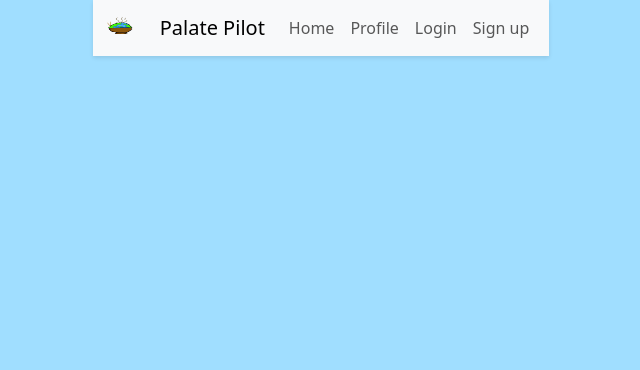
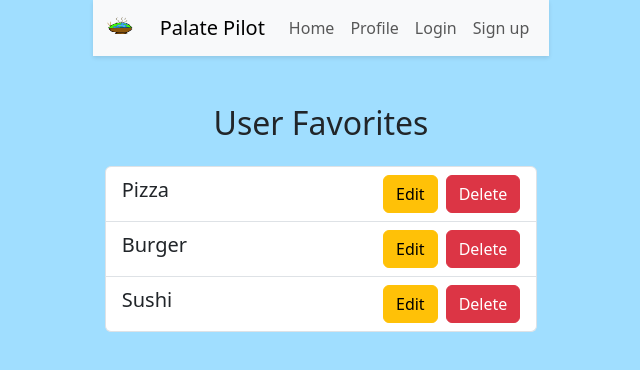
Before and after one commit to rSchleckser/Palate-Pilot-Frontend, a React (Vite) app: page /userfavorites in a window 1280 px wide. Shown: the top 370 px of the page, without its empty margins (319-959 px from the left). Built offline with nearby package versions, Linux system fonts and the light colour scheme.

Commit message:
feat: add user favorites page, frontend

```diff
--- a/src/App.jsx
+++ b/src/App.jsx
@@ -8,6 +8,7 @@ import SignUp from './components/signUp';
 import Review from './components/Review';
 import ProfilePage from './components/ProfilePage';
 import UserReviews from './components/UserReviews';
+import UserFavorites from './components/UserFavorites';
 import * as palatePilotService from './services/palatePilotService';
 import Card from './components/Card';
 import './App.css';
@@ -124,6 +125,7 @@ function App() {
           }
         />
         <Route path='/userreviews' element={<UserReviews />} />
+        <Route path='/userfavorites' element={<UserFavorites />} />
         <Route path='/reviews' element={<Review />} />
       </Routes>
 
--- /dev/null
+++ b/src/components/UserFavorites.jsx
@@ -0,0 +1,125 @@
+import { useState } from 'react';
+import {
+  Container,
+  ListGroup,
+  Button,
+  Alert,
+  Form,
+  Modal,
+} from 'react-bootstrap';
+import axios from 'axios';
+
+const UserFavorites = () => {
+  // Fake favorites data
+  const [favorites, setFavorites] = useState([
+    { _id: '1', name: 'Pizza' },
+    { _id: '2', name: 'Burger' },
+    { _id: '3', name: 'Sushi' },
+  ]);
+  const [error, setError] = useState(null);
+  const [editModalShow, setEditModalShow] = useState(false);
+  const [currentFavorite, setCurrentFavorite] = useState(null);
+  const [updatedName, setUpdatedName] = useState('');
+
+  const handleDelete = async (favoriteId) => {
+    try {
+      // Simulate deletion
+      await axios.delete(`/api/favorites/${favoriteId}`);
+      setFavorites(favorites.filter((favorite) => favorite._id !== favoriteId));
+    } catch (err) {
+      setError('Failed to delete favorite');
+    }
+  };
+
+  const handleEdit = (favorite) => {
+    setCurrentFavorite(favorite);
+    setUpdatedName(favorite.name);
+    setEditModalShow(true);
+  };
+
+  const handleSave = async () => {
+    try {
+      await axios.put(`/api/favorites/${currentFavorite._id}`, {
+        name: updatedName,
+      });
+      // Update local state
+      setFavorites(
+        favorites.map((favorite) =>
+          favorite._id === currentFavorite._id
+            ? { ...favorite, name: updatedName }
+            : favorite
+        )
+      );
+      setEditModalShow(false);
+    } catch (err) {
+      setError('Failed to update favorite');
+    }
+  };
+
+  return (
+    <Container className='mt-5'>
+      <h2 className='mb-4'>User Favorites</h2>
+      {error && <Alert variant='danger'>{error}</Alert>}
+      <ListGroup>
+        {favorites.length > 0 ? (
+          favorites.map((favorite) => (
+            <ListGroup.Item
+              key={favorite._id}
+              className='d-flex justify-content-between align-items-center'
+            >
+              <div>
+                <h5>{favorite.name}</h5>
+              </div>
+              <div>
+                <Button
+                  variant='warning'
+                  className='me-2'
+                  onClick={() => handleEdit(favorite)}
+                >
+                  Edit
+                </Button>
+                <Button
+                  variant='danger'
+                  onClick={() => handleDelete(favorite._id)}
+                >
+                  Delete
+                </Button>
+              </div>
+            </ListGroup.Item>
+          ))
+        ) : (
+          <ListGroup.Item>No favorites found</ListGroup.Item>
+        )}
+      </ListGroup>
+
+      {/* Edit Favorite Modal */}
+      <Modal show={editModalShow} onHide={() => setEditModalShow(false)}>
+        <Modal.Header closeButton>
+          <Modal.Title>Edit Favorite</Modal.Title>
+        </Modal.Header>
+        <Modal.Body>
+          <Form>
+            <Form.Group controlId='editName'>
+              <Form.Label>Name</Form.Label>
+              <Form.Control
+                type='text'
+                value={updatedName}
+                onChange={(e) => setUpdatedName(e.target.value)}
+              />
+            </Form.Group>
+          </Form>
+        </Modal.Body>
+        <Modal.Footer>
+          <Button variant='secondary' onClick={() => setEditModalShow(false)}>
+            Close
+          </Button>
+          <Button variant='primary' onClick={handleSave}>
+            Save Changes
+          </Button>
+        </Modal.Footer>
+      </Modal>
+    </Container>
+  );
+};
+
+export default UserFavorites;
```
